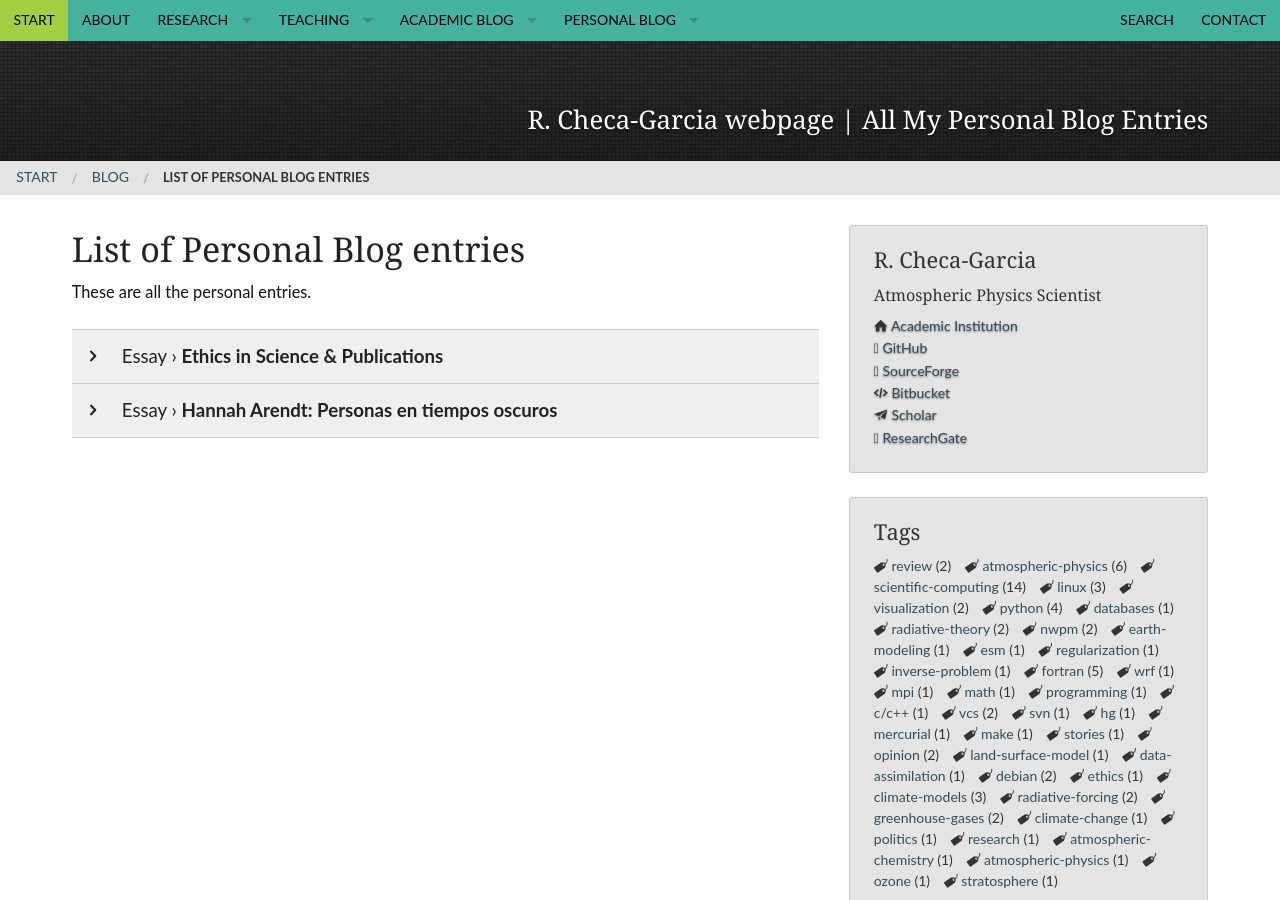
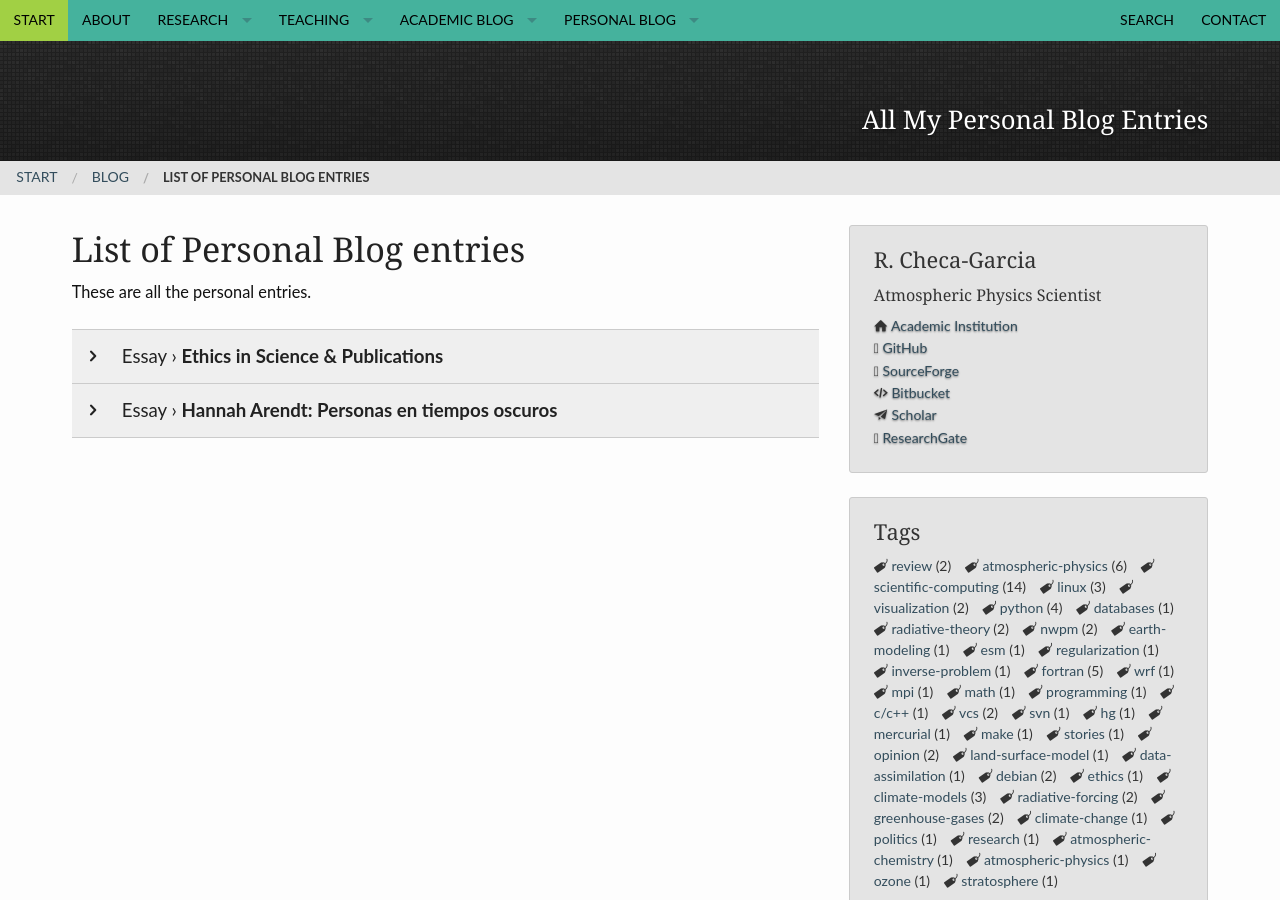
Before and after one commit to RCHG/rchg.github.io, a Jekyll site: the page built from blog/archive_personal.html, in a window 1280 px wide and 900 px high. Built offline with Jekyll 4.4.1, drawn with Linux system fonts in a browser that asks for light colours; comment, search, counter and statistics services are not loaded.

Commit message:
Update archive_personal.html

```diff
--- a/blog/archive_personal.html
+++ b/blog/archive_personal.html
@@ -5,7 +5,7 @@ teaser: "These are all the personal entries."
 breadcrumb: true
 sidebar: right
 header:
-    title: R. Checa-Garcia webpage | All My Personal Blog Entries
+    title: All My Personal Blog Entries
     pattern: pattern_jquery-dark-grey-tile.png
 permalink: "blog/archive_personal/"
 ---
```
